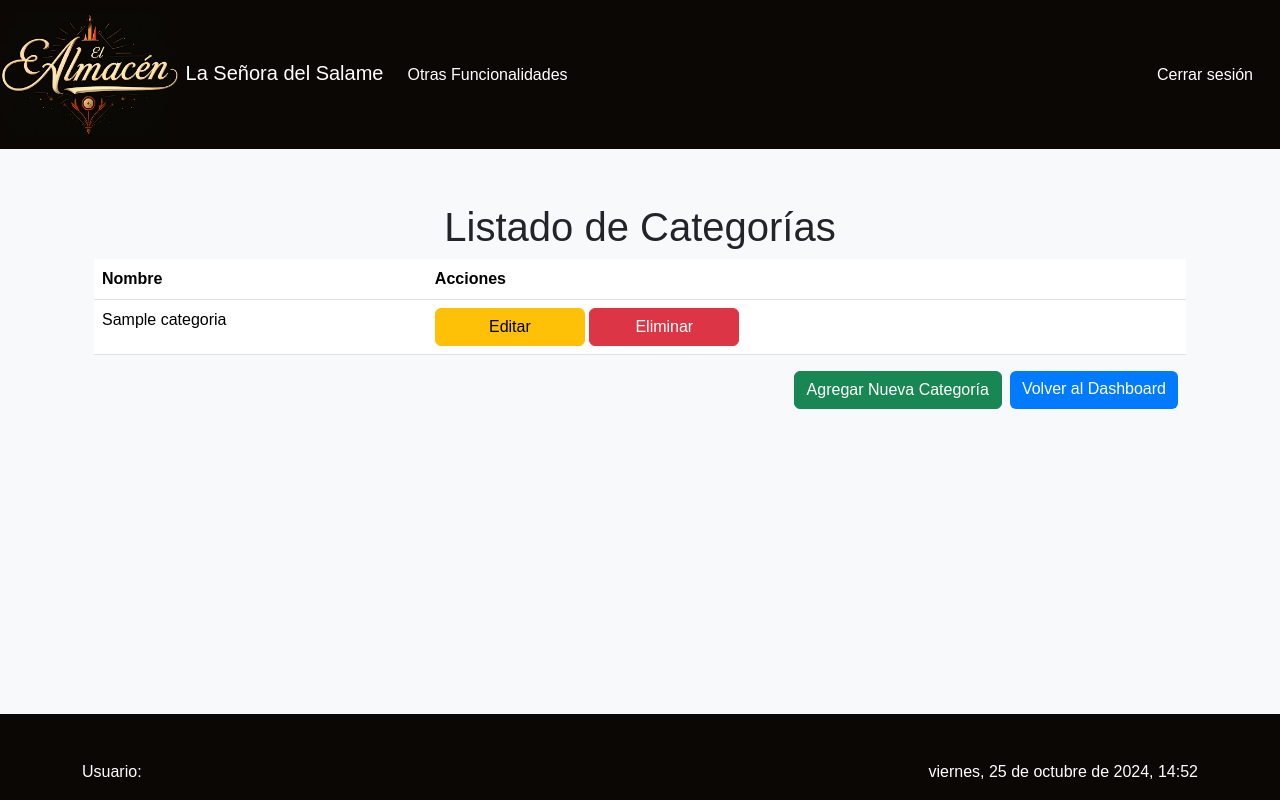
After one commit to NicoButter/el_almacen, a Django app: page /products/listar-categorias/ in a window 1280 px wide. The commit adds this page. Run offline with Django 5.2, Linux system fonts and the light colour scheme; tables that the repository leaves empty hold one stand-in row (values such as "Sample post"); some libraries are stand-ins or nearby versions; some web fonts are replaced.

Commit message:
aupdates for categorys of products

```diff
--- a/dashboards/static/dashboards/css/admin_dashboard_styles.css
+++ b/dashboards/static/dashboards/css/admin_dashboard_styles.css
@@ -1,48 +1,56 @@
 body {
-    background-color: #f8f9fa;
+    background-color: #f8f9fa; /* Color de fondo claro */
+    font-family: 'Arial', sans-serif; /* Tipografía elegante */
 }
 
 h2 {
-    color: #343a40;
-    text-align: center;
-    margin-bottom: 20px;
+    color: #343a40; /* Color oscuro para los encabezados */
+    text-align: center; /* Centramos el título */
+    margin-bottom: 20px; /* Espaciado inferior */
 }
 
 .card {
-    border: none;
-    border-radius: 8px;
-    box-shadow: 0 4px 8px rgba(0, 0, 0, 0.1);
-    transition: transform 0.3s;
+    border: none; /* Sin bordes */
+    border-radius: 8px; /* Bordes redondeados */
+    box-shadow: 0 4px 8px rgba(0, 0, 0, 0.1); /* Sombra suave */
+    transition: transform 0.3s; /* Efecto de elevación */
 }
 
 .card:hover {
-    transform: translateY(-5px);
+    transform: translateY(-5px); /* Efecto de elevación al pasar el mouse */
 }
 
-.btn {
-    font-size: 16px;
-    padding: 10px 20px;
-    border-radius: 20px;
+.btn-executive {
+    font-size: 16px; /* Tamaño de fuente para los botones */
+    padding: 12px 24px; /* Espaciado interno */
+    border-radius: 25px; /* Bordes más redondeados */
+    font-weight: bold; /* Texto en negrita */
+    transition: background-color 0.3s, transform 0.2s; /* Transiciones suaves */
+    text-transform: uppercase; /* Texto en mayúsculas */
+}
+
+.btn-executive:hover {
+    transform: scale(1.05); /* Efecto de aumento al pasar el mouse */
 }
 
 .btn-primary {
-    background-color: #007bff;
-    border: none;
+    background-color: #007bff; /* Azul primario */
+    border: none; /* Sin borde */
 }
 
 .btn-primary:hover {
-    background-color: #0056b3;
+    background-color: #0056b3; /* Azul más oscuro al pasar el mouse */
 }
 
 .btn-secondary {
-    background-color: #6c757d;
-    border: none;
+    background-color: #6c757d; /* Gris secundario */
+    border: none; /* Sin borde */
 }
 
 .btn-secondary:hover {
-    background-color: #5a6268;
+    background-color: #5a6268; /* Gris más oscuro al pasar el mouse */
 }
 
 .container {
-    margin-top: 30px;
+    margin-top: 30px; /* Espaciado superior */
 }
--- a/products/models.py
+++ b/products/models.py
@@ -8,6 +8,12 @@ from pathlib import Path
 from django.conf import settings
 
 
+class Categoria(models.Model):
+    nombre = models.CharField(max_length=50, unique=True)
+
+    def __str__(self):
+        return self.nombre
+
 class Product(models.Model):
     nombre = models.CharField(max_length=100)
     descripcion = models.TextField()
@@ -16,6 +22,8 @@ class Product(models.Model):
     imagen = models.ImageField(upload_to='productos/', null=True, blank=True)
     se_vende_fraccionado = models.BooleanField(default=False)
     qr_code = models.ImageField(upload_to='qr_codes/', null=True, blank=True)
+    categoria = models.ForeignKey(Categoria, on_delete=models.CASCADE, related_name='productos', null=True, blank=True)
+
 
     def save(self, *args, **kwargs):
         super().save(*args, **kwargs)  # Guardamos primero el producto para asegurarnos de que tiene un ID
--- a/products/templates/products/add_products.html
+++ b/products/templates/products/add_products.html
@@ -19,6 +19,8 @@
                                 <label for="{{ field.id_for_label }}" class="font-weight-bold">{{ field.label }}</label>
                                 {% if field.name == "descripcion" %}
                                     {{ field|add_class:"form-control descripcion" }}  <!-- Clase para descripción -->
+                                {% elif field.name == "categoria" %}
+                                    {{ field|add_class:"form-control" }}
                                 {% else %}
                                     {{ field|add_class:"form-control" }}
                                 {% endif %}
--- /dev/null
+++ b/products/templates/products/list_category.html
@@ -0,0 +1,39 @@
+{% extends 'base.html' %}
+
+{% block title %}Listar Categorías{% endblock %}
+
+{% block content %}
+<div class="container mt-4">
+    <h1 class="text-center">Listado de Categorías</h1>
+    <table class="table">
+        <thead>
+            <tr>
+                <th>Nombre</th>
+                <th>Acciones</th>
+            </tr>
+        </thead>
+        <tbody>
+            {% for categoria in categorias %}
+            <tr>
+                <td>{{ categoria.nombre }}</td>
+                <td>
+                    <a href="{% url 'edit_category' categoria.id %}" class="btn btn-warning">Editar</a>
+                    <form action="{% url 'delete_category' categoria.id %}" method="post" style="display:inline;">
+                        {% csrf_token %}
+                        <button type="submit" class="btn btn-danger">Eliminar</button>
+                    </form>
+                </td>
+            </tr>
+            {% empty %}
+            <tr>
+                <td colspan="2" class="text-center">No hay categorías disponibles.</td>
+            </tr>
+            {% endfor %}
+        </tbody>
+    </table>
+    <div class="d-flex justify-content-end">
+        <a href="{% url 'add_category' %}" class="btn btn-success">Agregar Nueva Categoría</a>
+        <a href="{% url 'admin_dashboard' %}" class="btn btn-primary mx-2">Volver al Dashboard</a> <!-- Botón para volver al dashboard -->
+    </div>
+</div>
+{% endblock %}
--- a/products/urls.py
+++ b/products/urls.py
@@ -1,9 +1,11 @@
 from django.urls import path
-from .views import listar_productos, agregar_producto, editar_producto, eliminar_producto
+from .views import listar_productos, agregar_producto, editar_producto, eliminar_producto, crear_categoria, listar_categorias
 
 urlpatterns = [
     path('', listar_productos, name='listar_productos'),
+    path('listar-categorias/', listar_categorias, name='listar_categorias'),
     path('agregar/', agregar_producto, name='add_products'),
+    path('crear-categoria/', crear_categoria, name='add_category'),
     path('listar/', listar_productos, name='list_products'),
     path('editar/<int:pk>/', editar_producto, name='edit_products'),
     path('eliminar/<int:pk>/', eliminar_producto, name='delete_product'),
--- a/products/views.py
+++ b/products/views.py
@@ -1,19 +1,23 @@
 from django.shortcuts import render, redirect
 from django.http import HttpResponseForbidden
-
-from .models import Product
-from .forms import ProductForm
+from .models import Product, Categoria
+from .forms import ProductForm, CategoriaForm
 
 def listar_productos(request):
-    productos = Product.objects.all()
+    categoria_id = request.GET.get('categoria')
+    if categoria_id:
+        productos = Product.objects.filter(categoria_id=categoria_id)
+    else:
+        productos = Product.objects.all()
 
-    # Verificar si el usuario es administrador o cajero
+    categorias = Categoria.objects.all()  # Obtener todas las categorías
+
     es_administrador = request.user.is_admin
     es_cajero = request.user.is_cashier
 
-    # Retornar los productos al template junto con los roles
     return render(request, 'products/list_products.html', {
         'productos': productos,
+        'categorias': categorias,  # Enviar categorías al template
         'es_administrador': es_administrador,
         'es_cajero': es_cajero
     })
@@ -55,3 +59,18 @@ def eliminar_producto(request, pk):
         return redirect('listar_productos')
 
     return render(request, 'products/delete_product.html', {'producto': producto})
+
+def crear_categoria(request):
+    if request.method == 'POST':
+        form = CategoriaForm(request.POST)
+        if form.is_valid():
+            form.save()
+            return redirect('products/list_category')  # Redirigir a una vista de listado de categorías o donde desees
+    else:
+        form = CategoriaForm()
+    return render(request, 'products/add_category.html', {'form': form})
+
+
+def listar_categorias(request):
+    categorias = Categoria.objects.all()
+    return render(request, 'products/list_category.html', {'categorias': categorias})
--- a/templates/base.html
+++ b/templates/base.html
@@ -69,5 +69,8 @@
         updateDateTime();
         setInterval(updateDateTime, 1000);
     </script>
+
+    <script src="{% static 'js/bootstrap.bundle.min.js' %}"></script>
+
 </body>
 </html>
```
Also changed, not shown: dashboards/templates/dashboards/admin_dashboard.html (+22 -0 lines), dashboards/templates/dashboards/cashier_dashboard.html (+12 -8 lines), products/forms.py (+12 -7 lines), products/templates/products/add_category.html (added, +23 -0 lines), products/templates/products/list_products.html (+21 -9 lines), dashboards/views.py (line endings or trailing spaces), products/migrations/0003_categoria_product_categoria.py (added).
